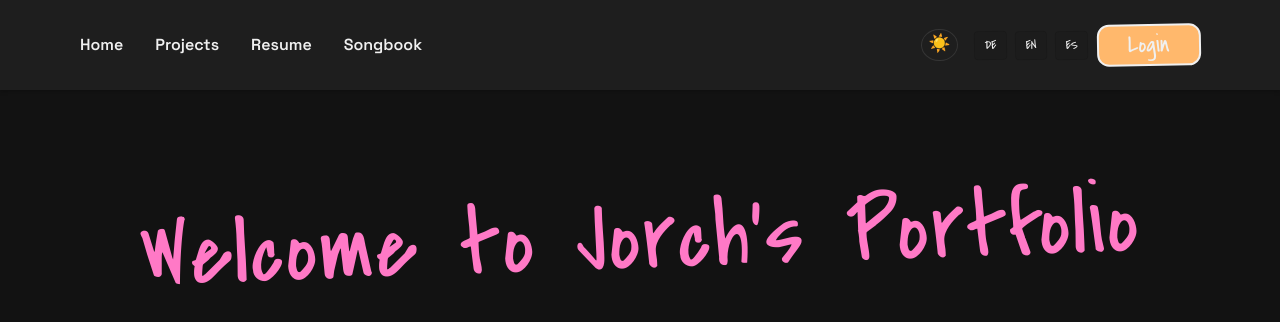
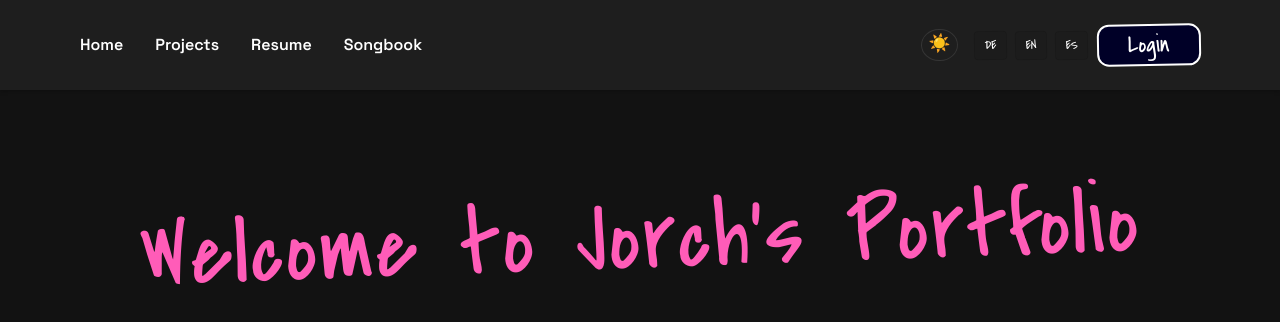
Before and after one commit to lliorlio2301/JorchW3lT, a React (Vite) app in the folder frontend/: page / in a window 1280 px wide. Shown: the top 322 px of the page. Built offline with nearby package versions, Linux system fonts and the light colour scheme.

Commit message:
style(darkmode): fix readability issues by introducing color-on-accent and color-accent-text

```diff
--- a/frontend/src/index.css
+++ b/frontend/src/index.css
@@ -2,12 +2,17 @@
   /* Dark Mode Palette with playful colors */
   --color-bg: #121212;
   --color-surface: #1e1e1e;
-  --color-text: #f0f0f0;
+  --color-text: #ffffff;
   --color-contrast: #2a2a2a;
-  --color-primary: #ff79c6;
-  --color-secondary: #8be9fd;
-  --color-accent: #ffb86c;
+  --color-primary: #ff5cb8;
+  --color-secondary: #98d8e7;
+  --color-accent: #000027; /* Dark Blue */
   --color-muted: #6272a4;
+
+  /* Text on top of accent background */
+  --color-on-accent: #ffffff;
+  /* Text that uses the accent color (adjusted for dark mode readability) */
+  --color-accent-text: #8be9fd;
 
   --font-header: 'Covered By Your Grace', cursive;
   --font-ui: 'Space Grotesk', sans-serif;
@@ -31,6 +36,9 @@
   --color-secondary: #ff8c00;
   --color-accent: #45b39d;
   --color-muted: #7a7569;
+
+  --color-on-accent: #ffffff;
+  --color-accent-text: #45b39d;
 }
 
 body {
@@ -63,7 +71,7 @@ h2 {
 
 h3 {
   font-size: 2.2rem;
-  color: var(--color-accent);
+  color: var(--color-accent-text); /* Use accent text color for readability */
 }
 
 p {
@@ -94,7 +102,7 @@ button {
   border: 2px solid var(--color-text);
   padding: 0.3em 1.2em;
   background: var(--color-accent);
-  color: var(--color-text);
+  color: var(--color-on-accent); /* Use white on dark blue */
   cursor: pointer;
   transform: rotate(-1deg);
   transition: all 0.2s ease;
@@ -115,5 +123,8 @@ button:hover {
     --color-secondary: #ff8c00;
     --color-accent: #45b39d;
     --color-muted: #7a7569;
+
+    --color-on-accent: #ffffff;
+    --color-accent-text: #45b39d;
   }
 }
--- a/frontend/src/pages/ProjectsPage.css
+++ b/frontend/src/pages/ProjectsPage.css
@@ -116,7 +116,7 @@
     border: 2px solid var(--color-surface);
     border-radius: 10px;
     background: var(--color-accent);
-    color: var(--color-bg);
+    color: var(--color-on-accent);
     cursor: pointer;
     font-family: var(--font-ui);
     font-weight: 600;
@@ -126,12 +126,12 @@
 
 .filter-tag:hover {
     transform: translateY(-1px);
-    filter: brightness(1.05);
+    filter: brightness(1.2);
 }
 
 .filter-tag.active {
     background: var(--color-primary);
-    color: var(--color-text);
+    color: var(--color-on-accent);
     border-color: var(--color-primary);
 }
 
@@ -186,13 +186,13 @@
 .tag {
     font-size: 0.85rem;
     font-weight: 600;
-    color: var(--color-accent);
+    color: var(--color-accent-text);
 }
 
 .tech-tag {
     font-size: 0.9rem;
     font-weight: 600;
-    color: var(--color-accent);
+    color: var(--color-accent-text);
 }
 
 .project-actions {
--- a/frontend/src/pages/ResumePage.css
+++ b/frontend/src/pages/ResumePage.css
@@ -15,7 +15,7 @@
 .resume-header .title {
     font-family: var(--font-ui);
     font-weight: 700;
-    color: var(--color-accent);
+    color: var(--color-accent-text);
     text-transform: uppercase;
     letter-spacing: 0.1em;
 }
```
